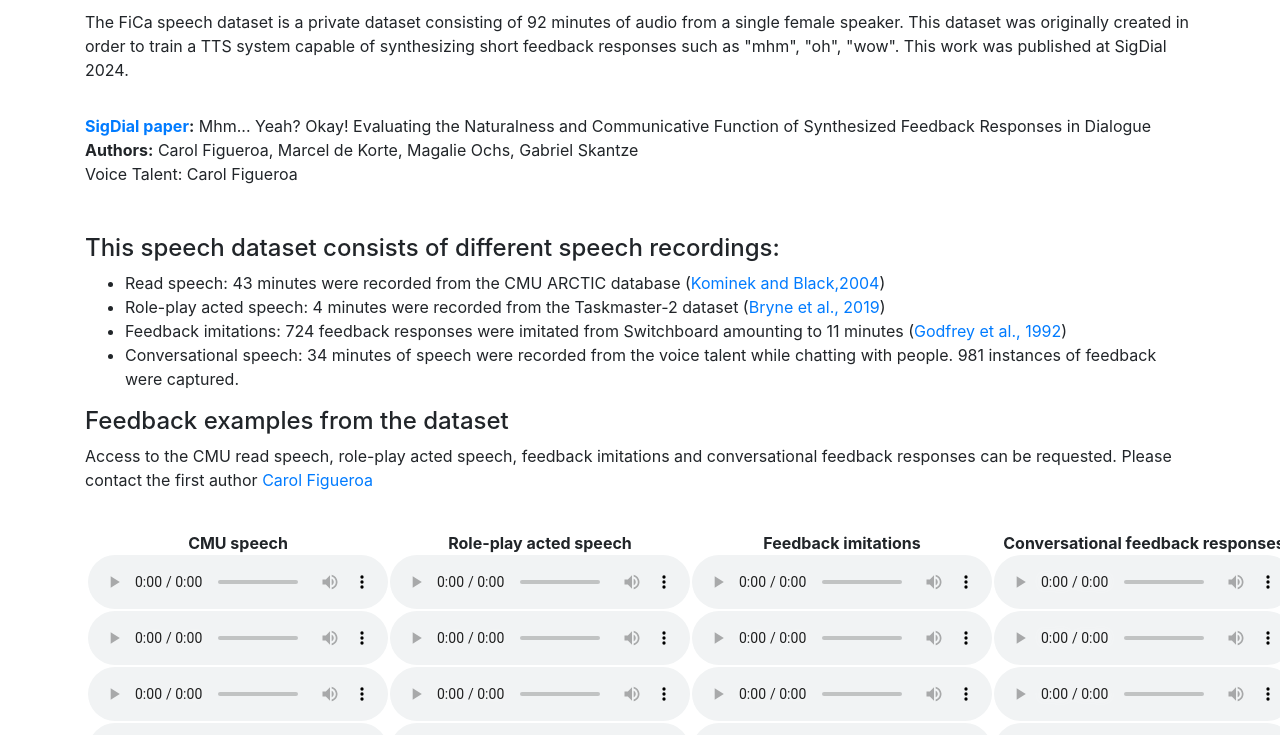
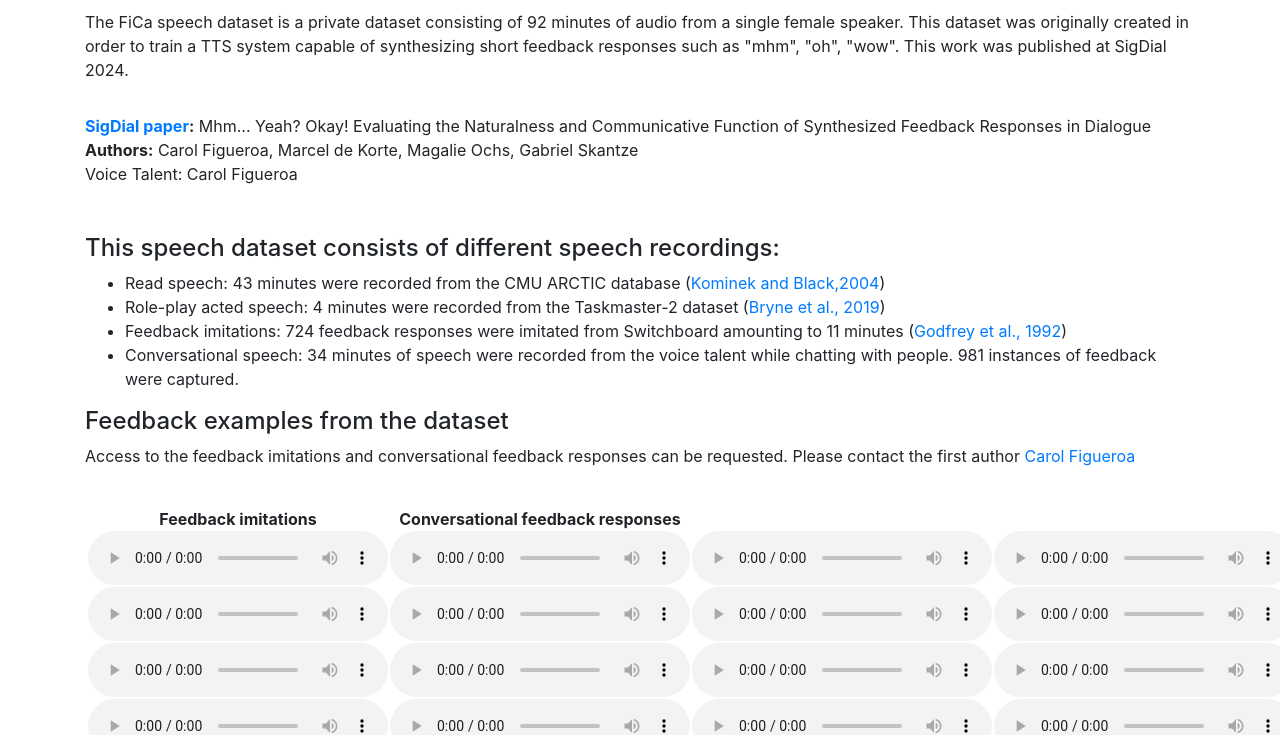
Before and after one commit to carolfigPhD/FiCa-speech-dataset, a plain HTML site: page index.html in a window 1280 px wide. Shown: the part 70-805 px from the top of the page. Drawn offline with nearby package versions, Linux system fonts and the light colour scheme.

Commit message:
Update index.html

```diff
--- a/index.html
+++ b/index.html
@@ -36,14 +36,12 @@
 </ul>
 
   <h4>Feedback examples from the dataset</h4>
-      <p>Access to the CMU read speech, role-play acted speech, feedback imitations and conversational feedback responses can be requested. Please contact the first author <a href="https://www.linkedin.com/in/carol-figueroa">Carol Figueroa</a> </p>
+      <p>Access to the feedback imitations and conversational feedback responses can be requested. Please contact the first author <a href="https://www.linkedin.com/in/carol-figueroa">Carol Figueroa</a> </p>
   <br>
 <table style="padding-top:16px;" align="center">
   <tbody>
     <tr>
       <th></th>
-      <th class="text-center">CMU speech</th>
-      <th class="text-center">Role-play acted speech</th>
       <th class="text-center">Feedback imitations</th>
       <th class="text-center">Conversational feedback responses</th>
     </tr>
```
